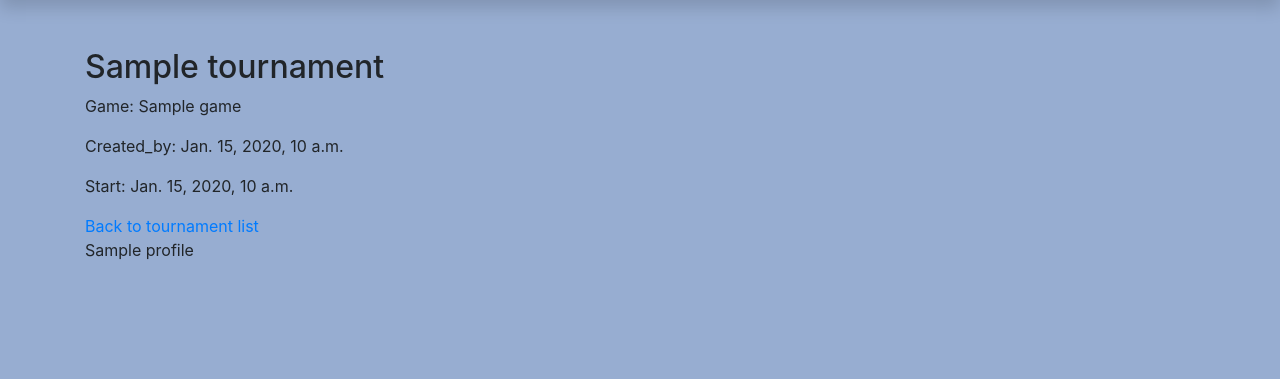
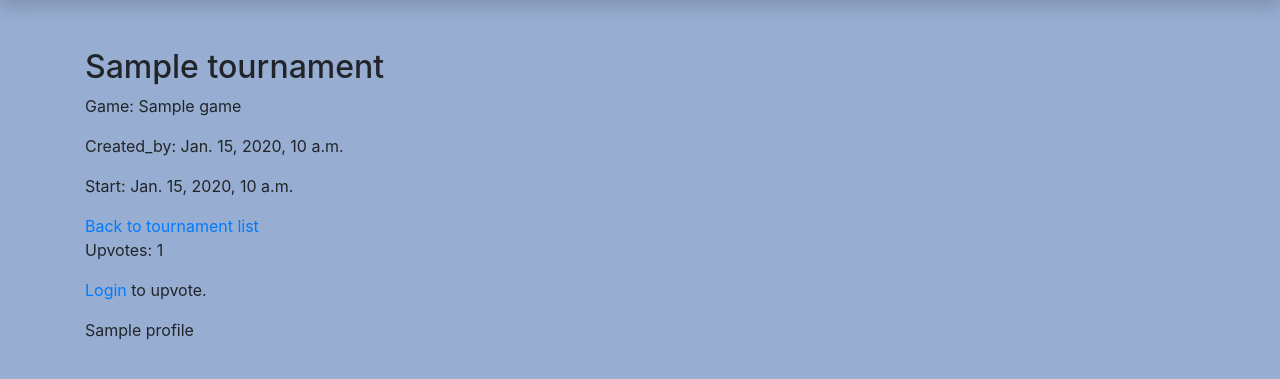
Before and after one commit to NaVaLpG/Diplominis, a Django app: template tournaments/templates/tournament_detail.html in a window 1280 px wide. Shown: the part 56-435 px from the top of the page. Run offline with Django 3.2, Linux system fonts and the light colour scheme; the template is opened without the code that fills it: most values are stand-ins (such as "Sample title", 1, 10 or a date in 2020); some libraries are stand-ins or nearby versions.

Commit message:
Added upvote function

```diff
--- a/tournaments/models.py
+++ b/tournaments/models.py
@@ -47,6 +47,10 @@ class Tournament(models.Model):
     game = models.ForeignKey(Game, on_delete=models.CASCADE)
     start_date = models.DateField()
     created_by = models.ForeignKey(User, on_delete=models.CASCADE)
+    upvotes = models.ManyToManyField(User, related_name="tournament_upvotes", blank=True)
+
+    def total_upvotes(self):
+        return self.upvotes.count()
 
     STATUS_CHOICES = [
         ('u', 'Upcoming'),
--- a/tournaments/templates/tournament_detail.html
+++ b/tournaments/templates/tournament_detail.html
@@ -16,9 +16,24 @@
 
 <a href="{% url 'tournament-list' %}">Back to tournament list</a>
 
+<p>Upvotes: {{ tournament.total_upvotes }}</p>
+
+{% if user.is_authenticated %}
+    <form action="{% url 'tournament-upvote' tournament.id %}" method="post">
+        {% csrf_token %}
+        <button type="submit" class="btn {% if user in tournament.upvotes.all %}btn-primary{% else %}btn-secondary{% endif %}">
+            {% if user in tournament.upvotes.all %}&#8593;{% else %}&#8593;{% endif %}
+        </button>
+    </form>
+{% else %}
+    <p><a href="{% url 'login' %}">Login</a> to upvote.</p>
+{% endif %}
+
 {% for tournament_participant in tournament.tournamentparticipant_set.all %}
     <p>{{ tournament_participant.profile }}</p>
 {% endfor %}
+
+
 
 {% if tournament.status == 'u' %}
     {% if user.is_authenticated %}
@@ -42,4 +57,6 @@
     <p>authenticated</p>
 {% endif %}
 
+
+
 {% endblock %}
--- a/tournaments/urls.py
+++ b/tournaments/urls.py
@@ -9,9 +9,10 @@ urlpatterns = [
     path("games/<int:pk>", views.game_detail_view, name="game-one"),
     path("tournaments/", views.TournamentListView.as_view(), name="tournament-list"),
     path("tournaments/<int:pk>/", views.TournamentDetailView.as_view(), name="tournament-detail"),
+    path('tournaments/<int:tournament_id>/upvote/', views.upvote_tournament, name='tournament-upvote'),
     path("tournaments/create/", views.TournamentCreateView.as_view(), name="tournament-create"),
-    path('tournament/<int:tournament_id>/join/', views.join_tournament, name='join-tournament'),
-    path('tournament/<int:tournament_id>/leave/', views.leave_tournament, name='leave-tournament'),
+    path('tournaments/<int:tournament_id>/join/', views.join_tournament, name='join-tournament'),
+    path('tournaments/<int:tournament_id>/leave/', views.leave_tournament, name='leave-tournament'),
     path('game/<int:game_id>/add_favorite/', views.add_favorite_game, name='add-favorite-game'),
     path('game/<int:game_id>/remove_favorite/', views.remove_favorite_game, name='remove-favorite-game'),
 ]
```
Also changed, not shown: tournaments/views.py (+12 -0 lines), db.sqlite3.
